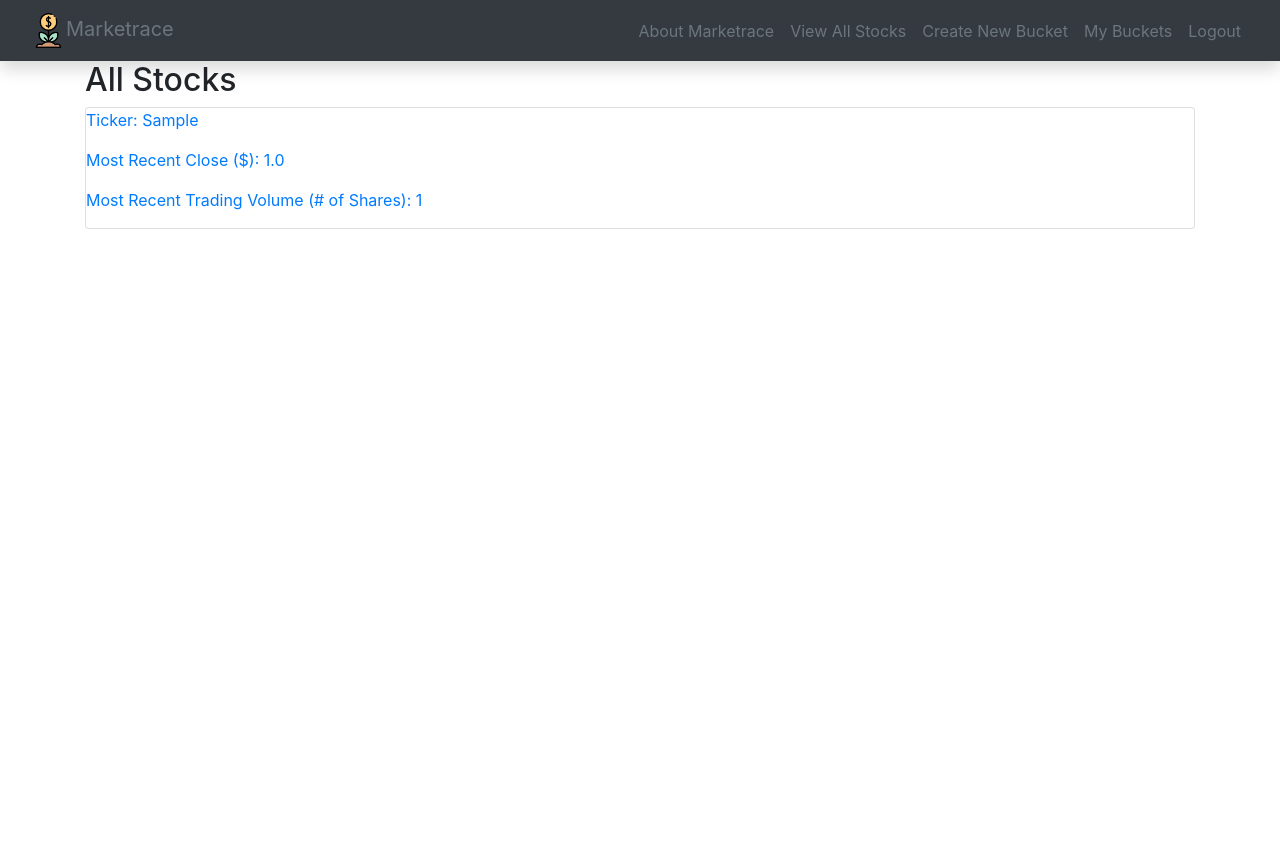
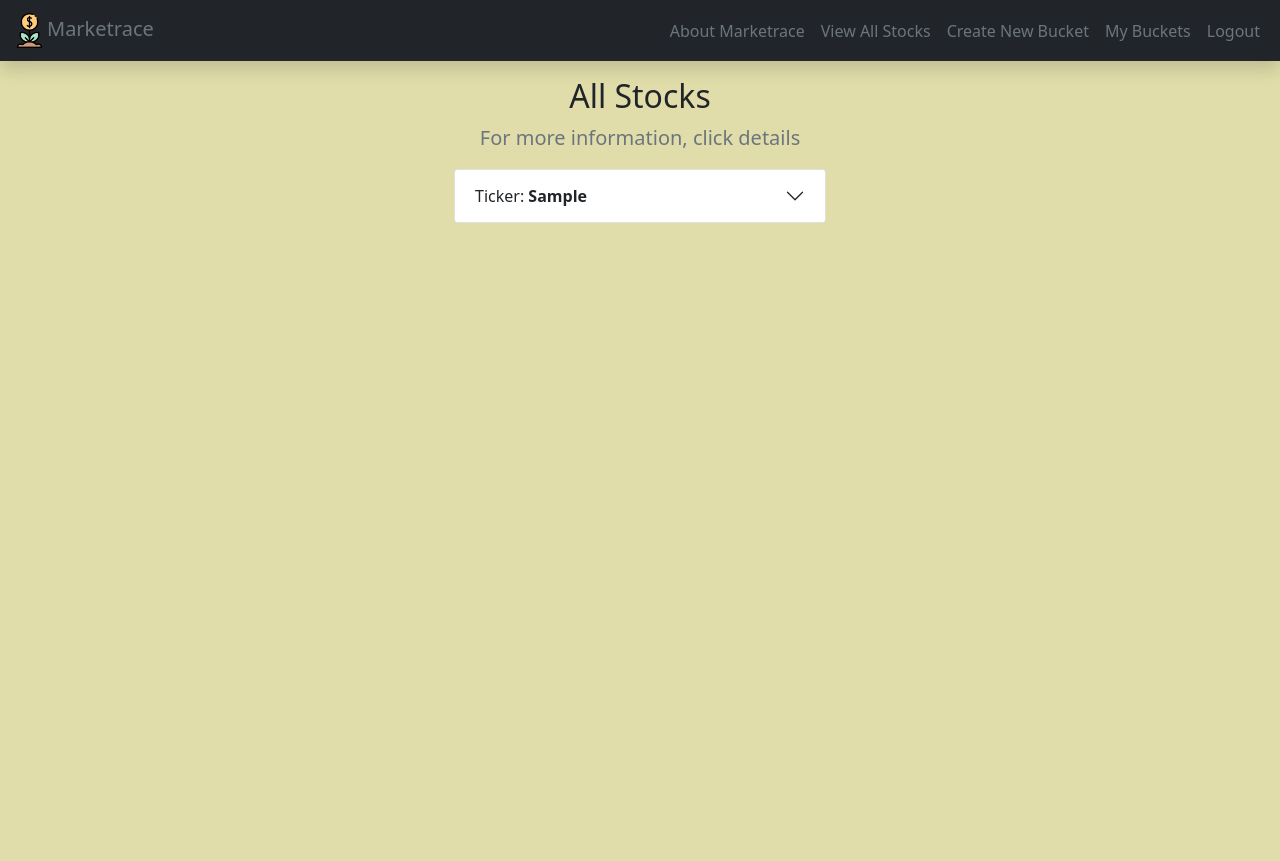
Before and after one commit to flyingisfreedom5/marketrace, a Django app: page /stocks/ in a window 1280 px wide. Run offline with Django 4.2, Linux system fonts and the light colour scheme; a user stored in the database is signed in; tables that the repository leaves empty hold one stand-in row (values such as "Sample post").

Commit message:
added style to pages

```diff
--- a/main_app/templates/base.html
+++ b/main_app/templates/base.html
@@ -7,7 +7,7 @@
   <meta http-equiv="X-UA-Compatible" content="IE=edge">
   <meta name="viewport" content="width=device-width, initial-scale=1.0">
   <title>Marketrace</title>
-  <link rel="stylesheet" href="https://cdn.jsdelivr.net/npm/bootstrap@4.3.1/dist/css/bootstrap.min.css" integrity="sha384-ggOyR0iXCbMQv3Xipma34MD+dH/1fQ784/j6cY/iJTQUOhcWr7x9JvoRxT2MZw1T" crossorigin="anonymous">
+  <link href="https://cdn.jsdelivr.net/npm/bootstrap@5.0.2/dist/css/bootstrap.min.css" rel="stylesheet" integrity="sha384-EVSTQN3/azprG1Anm3QDgpJLIm9Nao0Yz1ztcQTwFspd3yD65VohhpuuCOmLASjC" crossorigin="anonymous">
   <link rel="stylesheet" href="https://cdn.jsdelivr.net/npm/bootstrap-icons@1.8.2/font/bootstrap-icons.css">
   <link rel="stylesheet" type="text/css" href="{% static 'css/style.css' %}">
 </head>
@@ -57,9 +57,7 @@
 
 
 
-  <script src="https://code.jquery.com/jquery-3.3.1.slim.min.js" integrity="sha384-q8i/X+965DzO0rT7abK41JStQIAqVgRVzpbzo5smXKp4YfRvH+8abtTE1Pi6jizo" crossorigin="anonymous"></script>
-    <script src="https://cdn.jsdelivr.net/npm/popper.js@1.14.7/dist/umd/popper.min.js" integrity="sha384-UO2eT0CpHqdSJQ6hJty5KVphtPhzWj9WO1clHTMGa3JDZwrnQq4sF86dIHNDz0W1" crossorigin="anonymous"></script>
-    <script src="https://cdn.jsdelivr.net/npm/bootstrap@4.3.1/dist/js/bootstrap.min.js" integrity="sha384-JjSmVgyd0p3pXB1rRibZUAYoIIy6OrQ6VrjIEaFf/nJGzIxFDsf4x0xIM+B07jRM" crossorigin="anonymous"></script>
+  <script src="https://cdn.jsdelivr.net/npm/bootstrap@5.0.2/dist/js/bootstrap.bundle.min.js" integrity="sha384-MrcW6ZMFYlzcLA8Nl+NtUVF0sA7MsXsP1UyJoMp4YLEuNSfAP+JcXn/tWtIaxVXM" crossorigin="anonymous"></script>
   {% block content %}
   {% endblock %}
 </body>
--- a/main_app/templates/stock_index.html
+++ b/main_app/templates/stock_index.html
@@ -2,7 +2,7 @@
 {% block content %}
 {% load humanize %}
 
-<section class="vh-100" >
+<!-- <section class="vh-100" >
   <div class="container">
     <h2>All Stocks</h2>
     {% for stock in stocks %}
@@ -16,6 +16,37 @@
     {% endfor %}
 
   </div>
+</section> -->
+
+<section class="stocks vh-100" style="background-color: #E0DDAA">
+  <div class="container-md">
+    <div class="text-center pt-3">
+      <h2>All Stocks</h2>
+      <p class="lead text-muted">For more information, click details</p>
+    </div>
+    <div class="row my-3">
+      <div class="accordion d-flex flex-column justify-content-center align-items-center" id="stocks">
+        {% for stock in stocks %}
+        <div class="accordion-item col-lg-4">
+          <h5 class="accordion-header" id="heading-1">
+            <button class="accordion-button collapsed" type="button" data-bs-toggle="collapse" data-bs-target="#{{stock.ticker}}" aria-expanded="false" aria-controls="{{stock.ticker}}">
+              <span>Ticker: <b>{{ stock.ticker }}</b></span>
+            </button>
+          </h5>
+          <div id="{{stock.ticker}}" class="accordion-collapse collapse" aria-labelledby="{{stock.ticker}}" data-bs-parent="stocks">
+            <div class="accordion-body">
+              <p>Most Recent Close ($): {{ stock.mr_close }}</p>
+              <p>Most Recent Trading Volume (# of Shares): {{ stock.mr_volume|intcomma }}</p>
+              <p>Volume Weight Average Price (VWAP) (%): {{ stock.mr_vol_weighted|intcomma }}</p>
+              <a href="{% url 'stock_detail' stock.id %}">More details</a>
+            </div>
+          </div>
+        </div>
+        {% endfor %}
+      </div>
+    </div>
+  </div>
 </section>
 
+
 {% endblock %}
```
Also changed, not shown: main_app/templates/main_app/buckets_index.html (+17 -18 lines), main_app/templates/stock_detail.html (+12 -26 lines).
